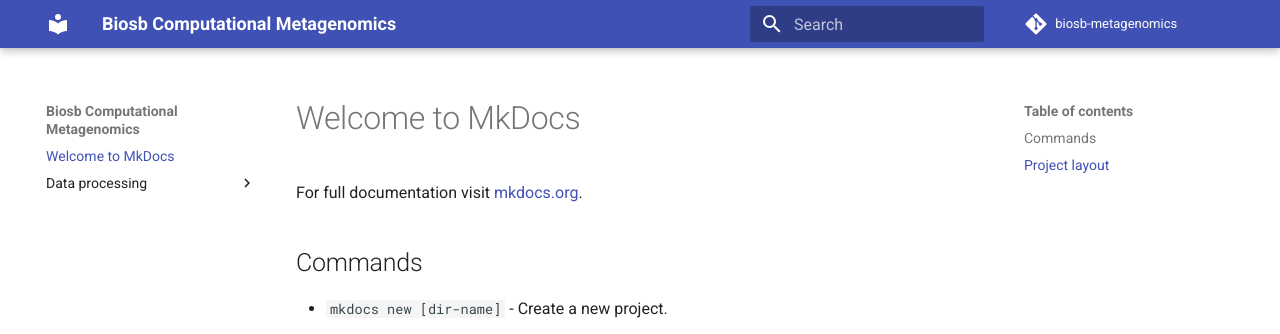
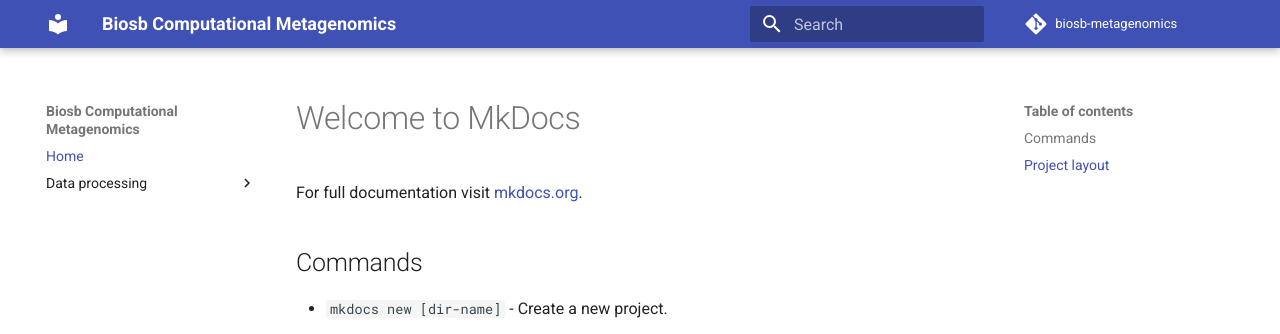
Before and after one commit to mdehollander/biosb-metagenomics, an MkDocs documentation site: the page built from docs/index.md, in a window 1280 px wide. Shown: the top 334 px of the page. Built offline with MkDocs 1.6.1 and Material for MkDocs 9.7.7, drawn with Linux system fonts in a browser that asks for light colours; comment, search, counter and statistics services are not loaded; some of the changed lines change nothing that is shown.

Commit message:
Add navigation

```diff
--- a/mkdocs.yml
+++ b/mkdocs.yml
@@ -7,3 +7,14 @@
 # Styling
 theme:
   name: material
+
+# Navigation
+nav:
+  - Home: index.md
+  - Data processing:
+    - Introduction: data-processing/intro.md
+    - Quality Control: data-processing/quality-control.md
+    - Assembly: data-processing/assembly.md
+    - Binning: data-processing/binning.md
+    - Taxonomic annotation: data-processing/taxonomic-annotation.md
+    - Functional-annotation: data-processing/functional-annotation.md
```
